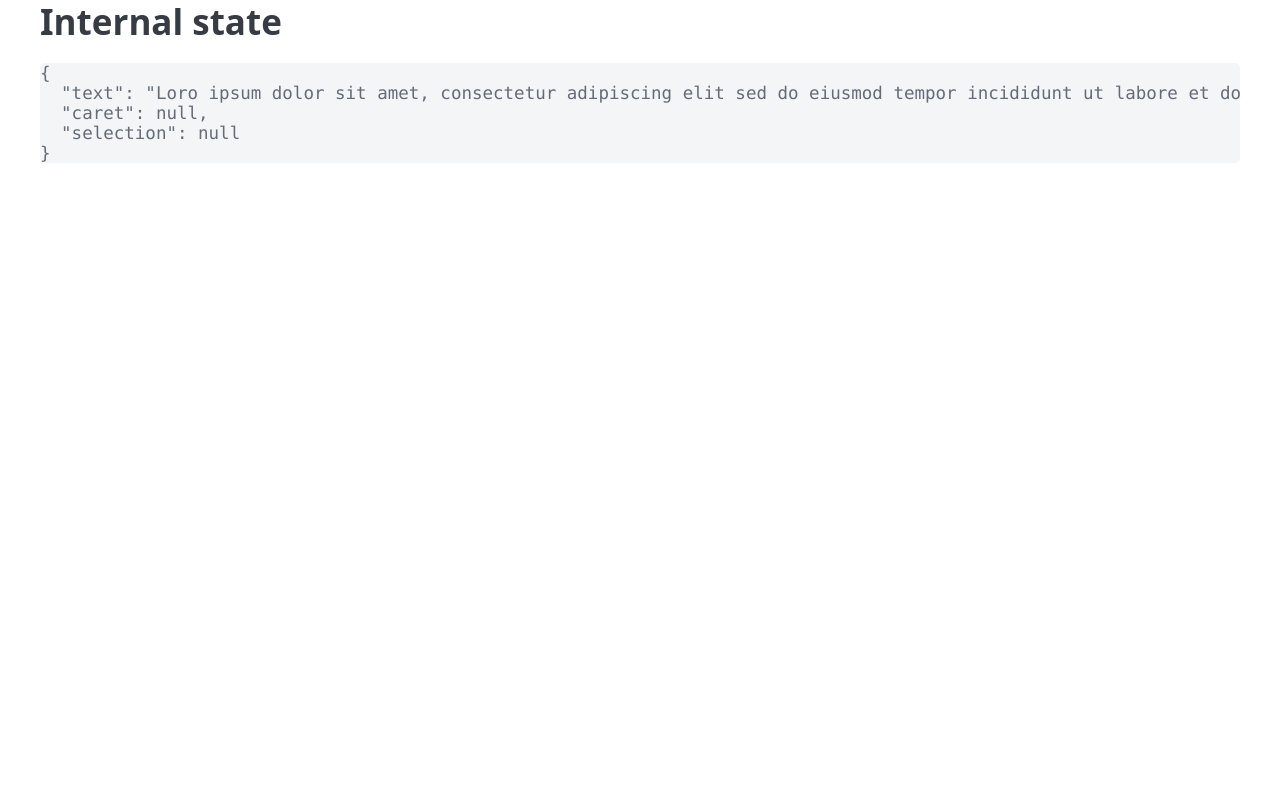
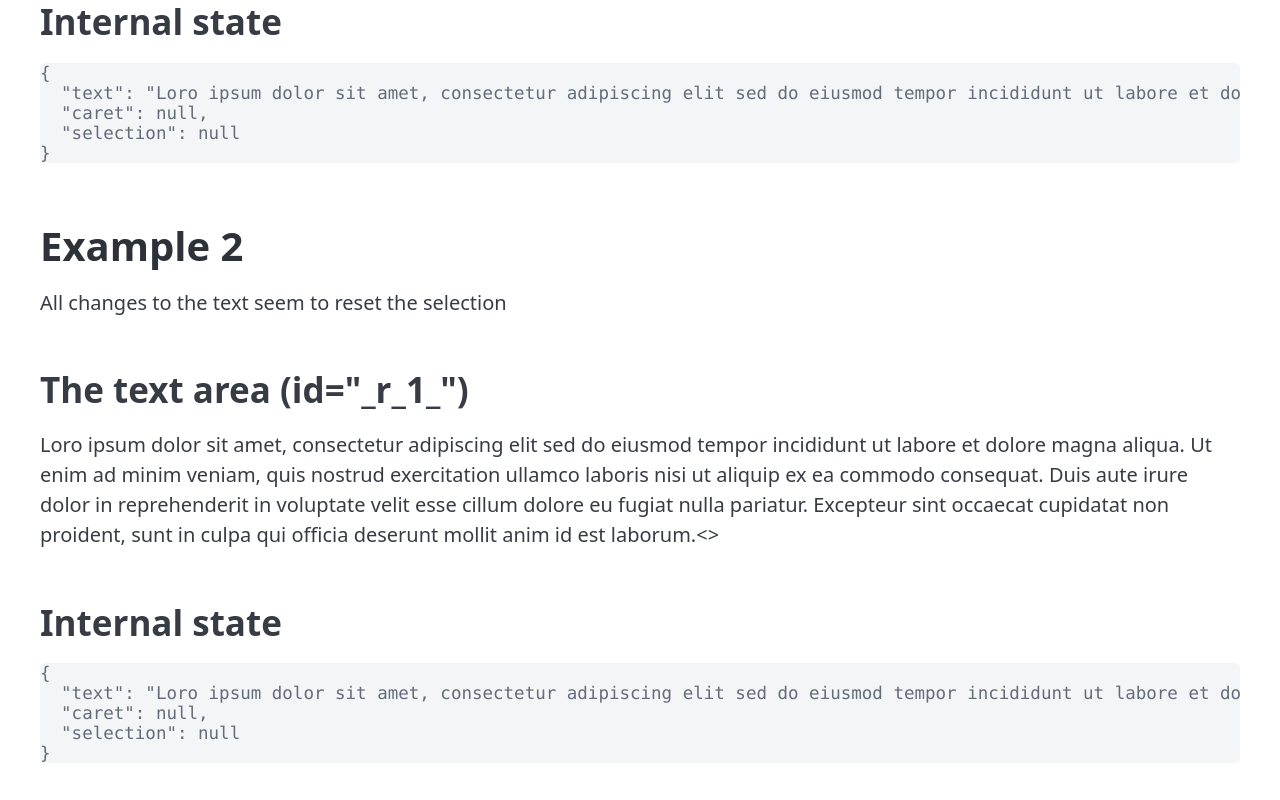
Before and after one commit to kulla/2025-03-26-experiments-with-selection-api, a React app: page / in a window 1280 px wide. Shown: the part 478-1278 px from the top of the page. Before the commit the page ends 800 px from the top, so only its background shows below. Built offline with nearby package versions, Linux system fonts and the light colour scheme; the HTML template or start-up script is replaced by a standard one.

Commit message:
feat: Add 2. example

```diff
--- a/src/App.tsx
+++ b/src/App.tsx
@@ -17,6 +17,9 @@ const App = () => {
         the caret to the beginning of the text.
       </p>
       <Example1 />
+      <h1>Example 2</h1>
+      <p>All changes to the text seem to reset the selection</p>
+      <Example2 />
     </main>
   )
 }
@@ -81,6 +84,58 @@ function Example1() {
   )
 }
 
+function Example2() {
+  const id = useId()
+  const [text, _setText] = useState(loroIpsum)
+  const [caret, setCaret] = useState<number | null>(null)
+  const [selection, setSelection] = useState<unknown | null>(null)
+
+  useEffect(() => {
+    function handleSelectionChange() {
+      const selection = window.getSelection()
+
+      if (selection) {
+        setSelection({
+          anchorNode: getNodeName(selection.anchorNode),
+          anchorOffset: selection.anchorOffset,
+          focusNode: getNodeName(selection.focusNode),
+          focusOffset: selection.focusOffset,
+          isCollapsed: selection.isCollapsed,
+        })
+      } else {
+        setSelection(null)
+      }
+
+      if (
+        selection?.anchorNode &&
+        selection.isCollapsed &&
+        getTextareaId(selection.anchorNode) === id
+      ) {
+        setCaret(selection.anchorOffset)
+      } else {
+        setCaret(null)
+      }
+    }
+
+    document.addEventListener('selectionchange', handleSelectionChange)
+
+    return () => {
+      document.removeEventListener('selectionchange', handleSelectionChange)
+    }
+  }, [id])
+
+  return (
+    <>
+      <h2>The text area (id="{id}")</h2>
+      <p data-textarea-id={id}>
+        {`${text.slice(0, caret ?? text.length)}<>${text.slice(caret ?? text.length)}`}
+      </p>
+      <h2>Internal state</h2>
+      <pre>{JSON.stringify({ text, caret, selection }, undefined, 2)}</pre>
+    </>
+  )
+}
+
 function getTextareaId(node: Node | null) {
   if (node == null) return null
   if (node instanceof Element && node.getAttribute('data-textarea-id'))
```
